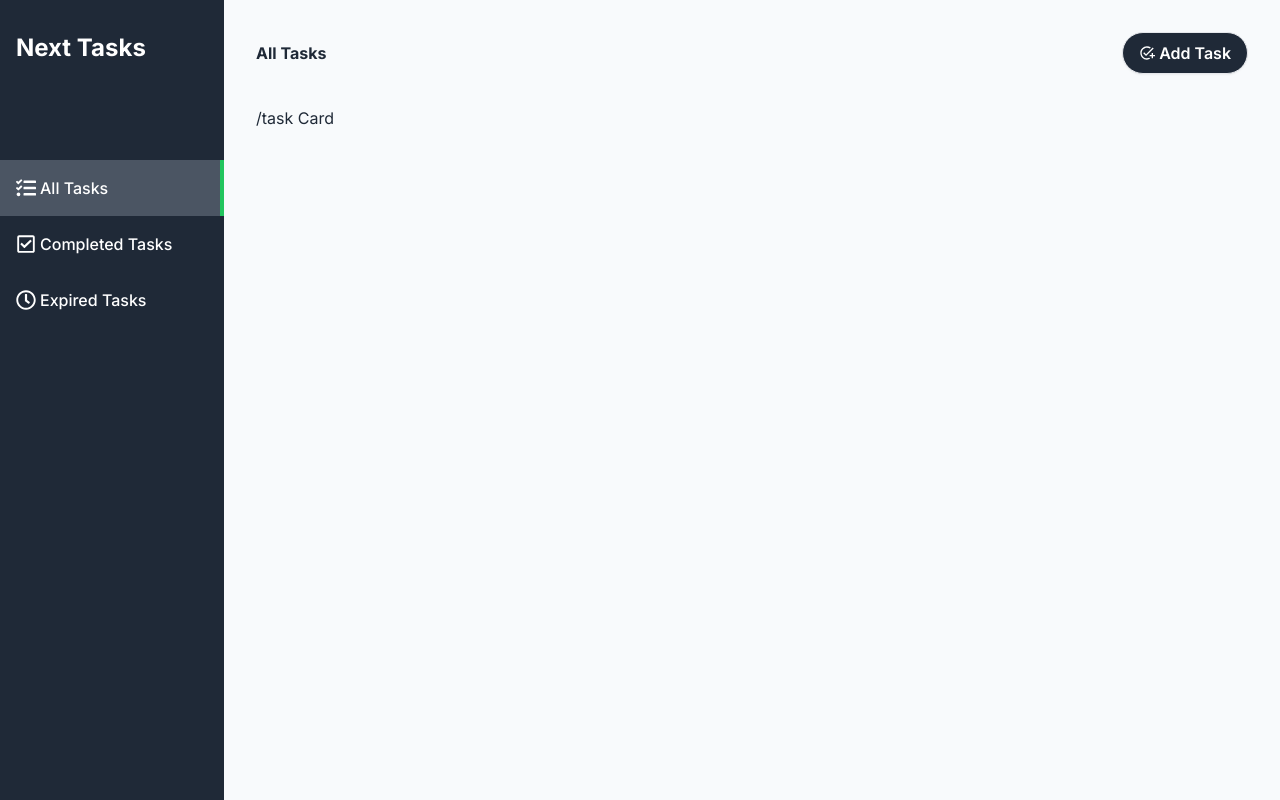
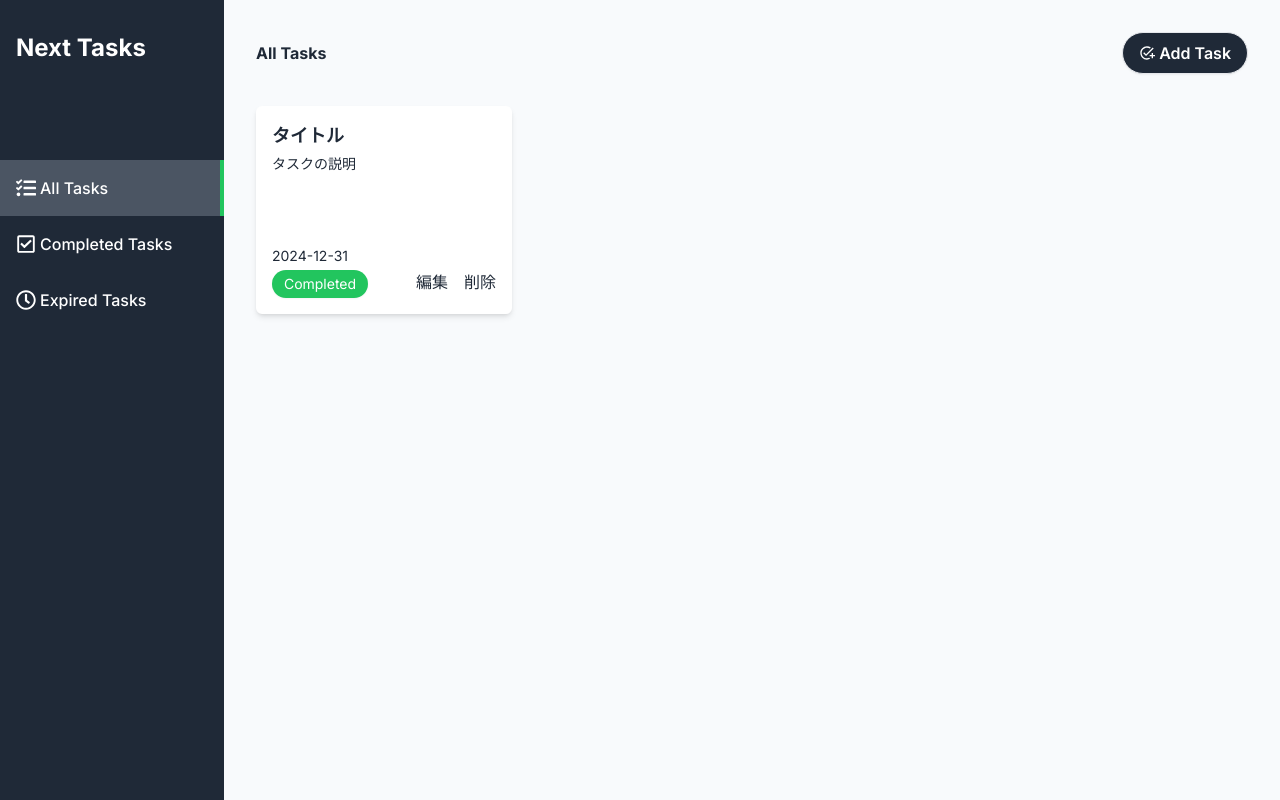
Before and after one commit to kenkenpa198/practice-nextjs-tasks, a Next.js app: page / in a window 1280 px wide. Built offline with nearby package versions, Linux system fonts and the light colour scheme.

Commit message:
add TaskCard

```diff
--- a/src/app/(main)/page.tsx
+++ b/src/app/(main)/page.tsx
@@ -1,3 +1,4 @@
+import TaskCard from '@/components/TaskCard/TaskCard';
 import Link from 'next/link';
 import { MdAddTask } from 'react-icons/md';
 
@@ -15,7 +16,9 @@ export default function MainPage() {
         </Link>
       </header>
 
-      <div className="mt-8 flex flex-wrap gap-4">/task Card</div>
+      <div className="mt-8 flex flex-wrap gap-4">
+        <TaskCard />
+      </div>
     </div>
   );
 }
--- /dev/null
+++ b/src/components/TaskCard/TaskCard.tsx
@@ -0,0 +1,26 @@
+const TaskCard = () => {
+  return (
+    <div className="flex h-52 w-64 flex-col justify-between rounded-md bg-white p-4 shadow-md">
+      <header>
+        <h1 className="text-lg font-semibold">タイトル</h1>
+        <div className="mt-1 line-clamp-3 text-sm">タスクの説明</div>
+      </header>
+      <div>
+        <div className="text-sm">2024-12-31</div>
+        <div className="flex items-center justify-between">
+          <div
+            className={`mt-1 w-24 rounded-full px-2 py-1 text-center text-sm text-white shadow-sm ${true ? 'bg-green-500' : 'bg-red-500'}`}
+          >
+            {true ? 'Completed' : 'Incomplete'}
+          </div>
+          <div className="flex gap-4">
+            <div>編集</div>
+            <div>削除</div>
+          </div>
+        </div>
+      </div>
+    </div>
+  );
+};
+
+export default TaskCard;
```
